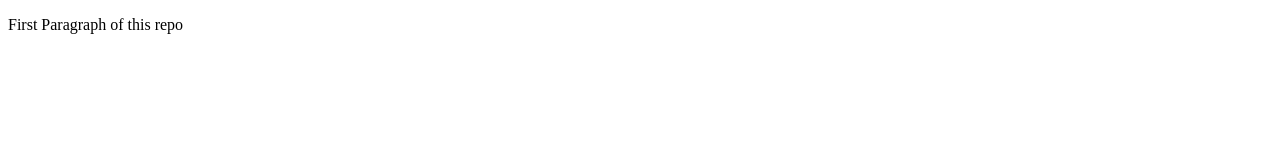
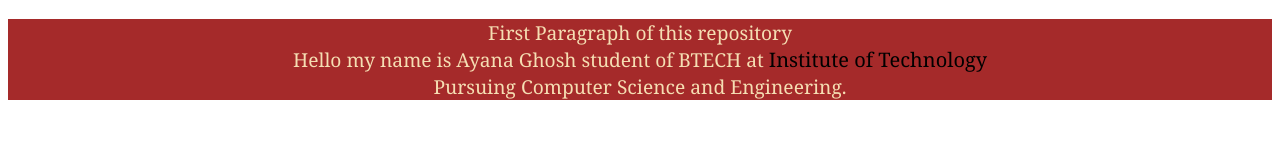
Before and after one commit to Ayana-Ghosh/ayanaDemo, a plain HTML site: page index.html in a window 1280 px wide. Drawn offline with Linux system fonts and the light colour scheme.

Commit message:
Added CSS File

```diff
--- a/index.html
+++ b/index.html
@@ -2,6 +2,9 @@
 <html>
     <head>
         <title>Hello There!!!!</title>
+        <link rel ="stylesheet" href="style.css"/>
     </head>
-    <p>First Paragraph of this repo</p>
+    <p>First Paragraph of this repository
+    <br>Hello my name is Ayana Ghosh student of BTECH at <a href="https://www.titagartala.ac.in/">Institute of Technology</a> <br>Pursuing Computer Science and Engineering.
+    </p>
 </html>
--- /dev/null
+++ b/style.css
@@ -0,0 +1,15 @@
+p{
+    color: wheat;
+    border: 10px;
+    text-shadow: 5px;
+    text-align: center;
+    font-size: larger;
+    font-family: Cambria, Cochin, Georgia, Times, 'Times New Roman', serif;
+    background-color: brown;
+}
+
+a{
+    text-decoration: dotted;
+    font-size: 20px;
+    color: black;
+}
```
